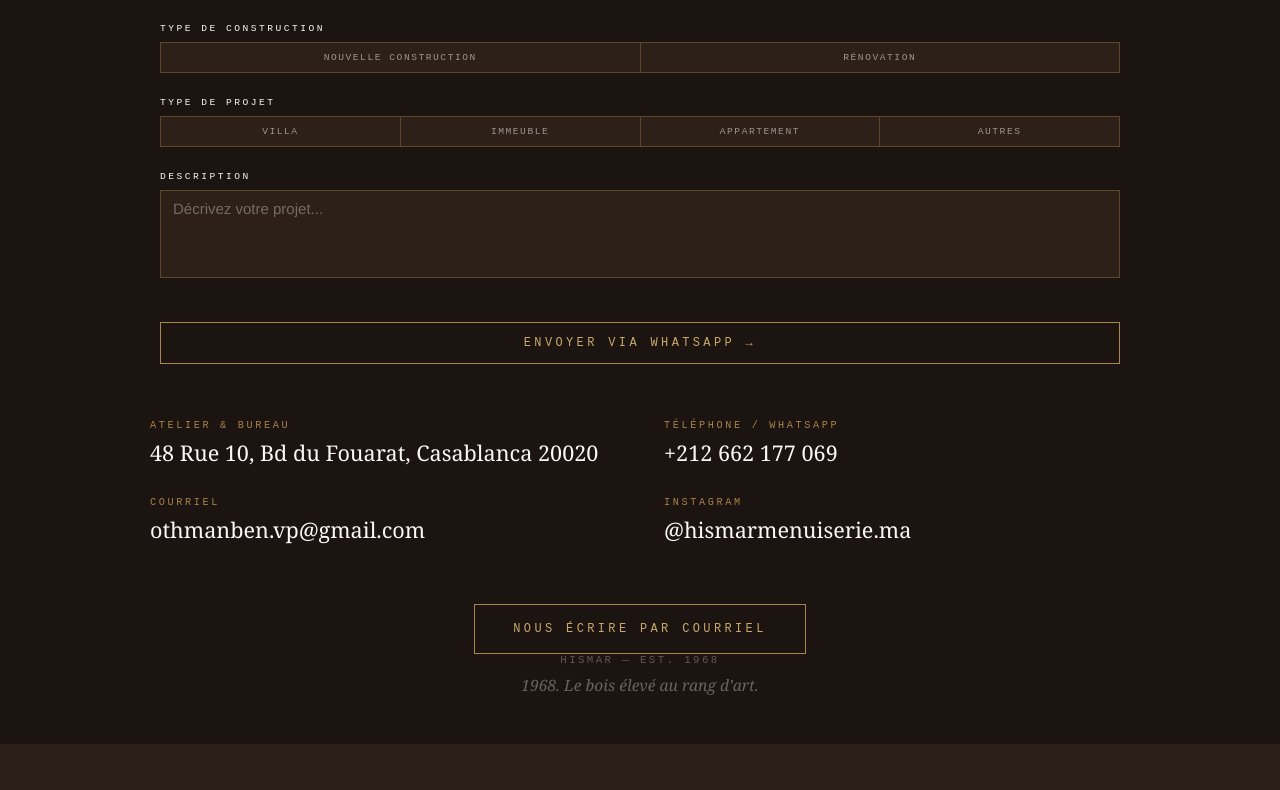
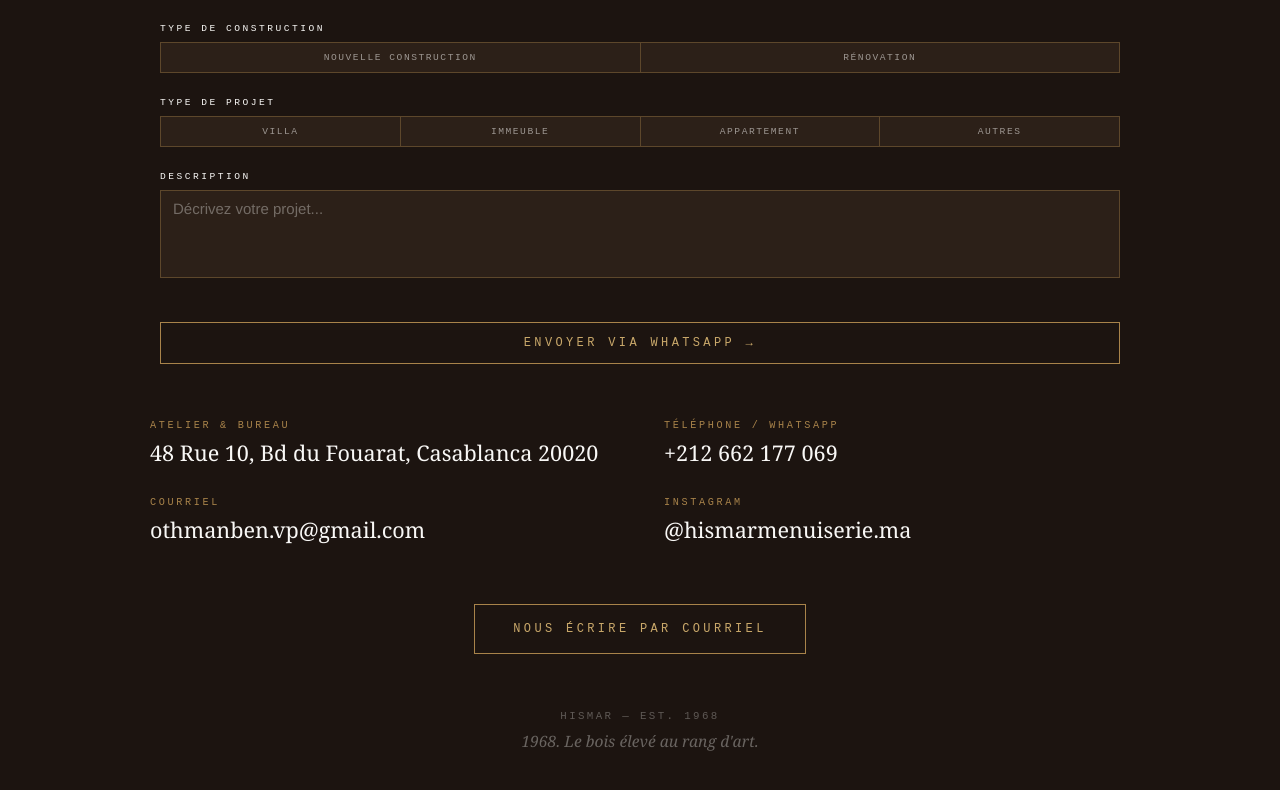
Before and after one commit to othmanben01/hismar-website-2, a Next.js app: page /cuisines in a window 1280 px wide. Shown: the part 8183-8973 px from the top of the page. Before the commit the page ends 8927 px from the top, so only its background shows below. Built offline with nearby package versions, Linux system fonts and the light colour scheme; no server answers.

Commit message:
ContactSection: add margin between CTA and footer tagline

```diff
--- a/src/components/Sections/ContactSection.tsx
+++ b/src/components/Sections/ContactSection.tsx
@@ -1,6 +1,6 @@
 import React from "react";
 import styles from "@/app/page.module.css";
-import { PageSection, ImageSlot, TrackedLink, Goldbox, Timeline, TimelineStep } from "@/components/UI";
+import { PageSection } from "@/components/UI";
 import { ContactForm } from "@/components/Forms";
 
 export const ContactSection: React.FC = () => {
@@ -47,7 +47,7 @@ export const ContactSection: React.FC = () => {
             </a>
           </div>
 
-          <div className={styles.contactFoot}>
+          <div className={styles.contactFoot} style={{ marginTop: "56px" }}>
             <div className="mono" style={{ color: "rgba(249,248,246,.3)", marginBottom: "8px" }}>
               HISMAR — EST. 1968
             </div>
@@ -59,7 +59,7 @@ export const ContactSection: React.FC = () => {
                 color: "rgba(249,248,246,.35)",
               }}
             >
-              1968. Le bois élevé au rang d’art.
+              1968. Le bois élevé au rang d&apos;art.
             </div>
           </div>
         </PageSection>
```
